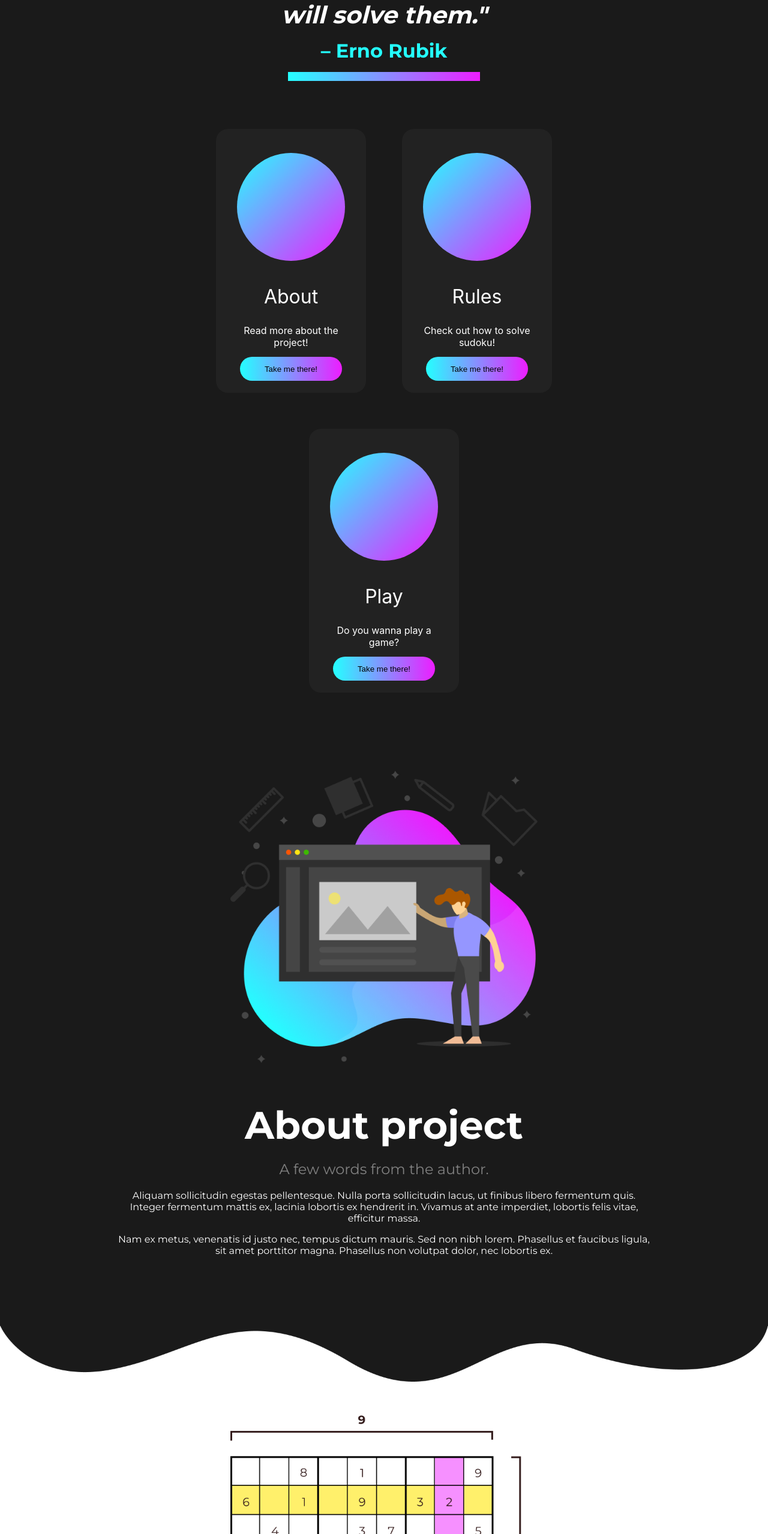
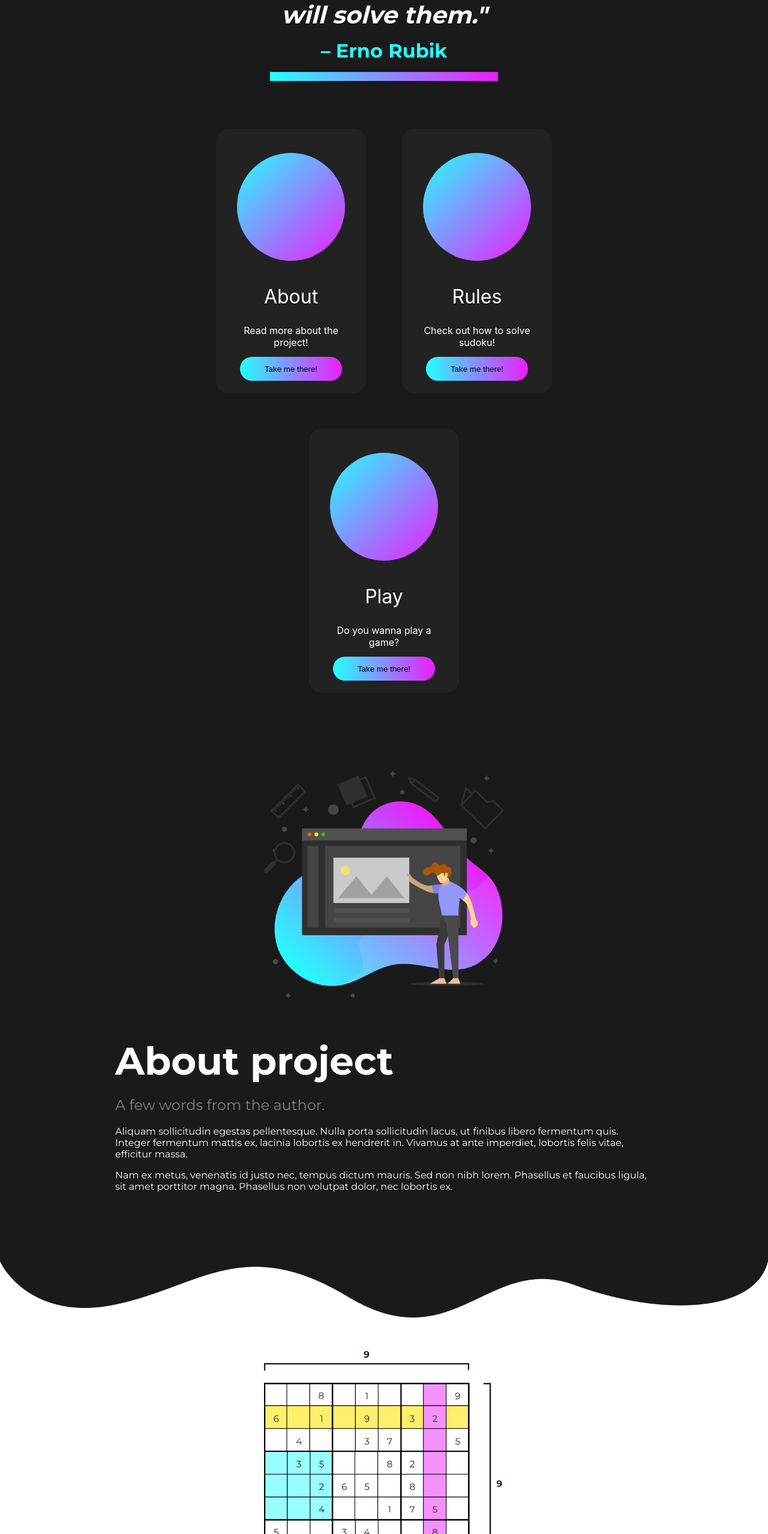
Before and after one commit to NikolSkvarilova/sudoku, a React (Create React App) app in the folder app/: page / in a window 1280 px wide. Shown: the part 948-3506 px from the top of the page at 60% size. Built offline with nearby package versions, Linux system fonts and the light colour scheme.

Commit message:
Made ir more responsible

```diff
--- a/app/src/Components/Card/Card.scss
+++ b/app/src/Components/Card/Card.scss
@@ -3,18 +3,15 @@
 
 
 .card-container {
-  // position: relative;
   margin-bottom: $component_margin_bottom;
   width: 250px;
+  min-width: 250px;
   height: 600;
-  // background-color: $background-card;
   border: none;
   border-radius: 20px;
   margin: 30px;
-  // margin-bottom: $component_margin_bottom;
 
   .card-img-section {
-    // background-image: linear-gradient(to right bottom, $fancy-color-1, $fancy-color-2);
     width: 180px;
     height: 180px;
     border: none;
@@ -28,13 +25,11 @@
 
     .card-heading {
       font-size: map-get($font-sizes-desktop, heading1);
-      // color: $text-primary;
       font-weight: map-get($font-weights, regular);
     }
 
     .card-text {
       font-size: map-get($font-sizes, regular);
-      // color: $text-primary;
       font-weight: map-get($font-weights, regular);
       margin-top: 40px;
       width: 80%;
--- a/app/src/Components/Quote/Quote.scss
+++ b/app/src/Components/Quote/Quote.scss
@@ -31,7 +31,7 @@
     margin: 2vh auto;
     height: $line-size;
     flex-shrink: 0;
-    width: 40vh;
+    width: 380px;
   }
 }
 
@@ -60,5 +60,9 @@
         font-size: map-get($font-sizes-mobile, quote-author)
       }
     }
+
+    .rectangle {
+      width: 70vw;
+    }
   }
 }
--- a/app/src/Components/TextSection/TextSection.scss
+++ b/app/src/Components/TextSection/TextSection.scss
@@ -22,7 +22,7 @@ $image_height: 500px;
     }
 
     .text_half {
-      width: 45%;
+      width: 50%;
 
       .text_section_title {
         @include clean-element;
@@ -43,7 +43,7 @@ $image_height: 500px;
     img {
       margin-left: 5vw;
       height: auto;
-      width: 30vw;
+      width: 35vw;
     }
   }
 }
@@ -59,7 +59,6 @@ $image_height: 500px;
       .text_half {
         order: 1;
         width: 70vw;
-        text-align: center;
 
         .text_section_title {
           font-size: map-get($font-sizes-mobile, title);
@@ -69,7 +68,7 @@ $image_height: 500px;
       .img_half {
         @include clean-element;
         order: 0;
-        width: 40vw;
+        width: 400px;
         height: auto;
         margin-bottom: 5vw;
       }
@@ -85,6 +84,10 @@ $image_height: 500px;
           font-size: map-get($font-sizes-tablet, title);
         }
       }
+
+      .img_half {
+        width: 400px;
+      }
     }
   }
 }
@@ -97,6 +100,10 @@ $image_height: 500px;
           font-size: map-get($font-sizes-mobile, title);
         }
       }
+
+      .img_half {
+        width: 250px;
+      }
     }
   }
 }
--- a/app/src/Components/_variables.scss
+++ b/app/src/Components/_variables.scss
@@ -42,8 +42,8 @@ $font-sizes-tablet: (
 
 $font-sizes-mobile: (
   "title": 4em,
-  "quote": 1em,
-  "quote-author": 0.5em
+  "quote": 0.9em,
+  "quote-author": 0.7em
 );
 
 // Some sizes
```
